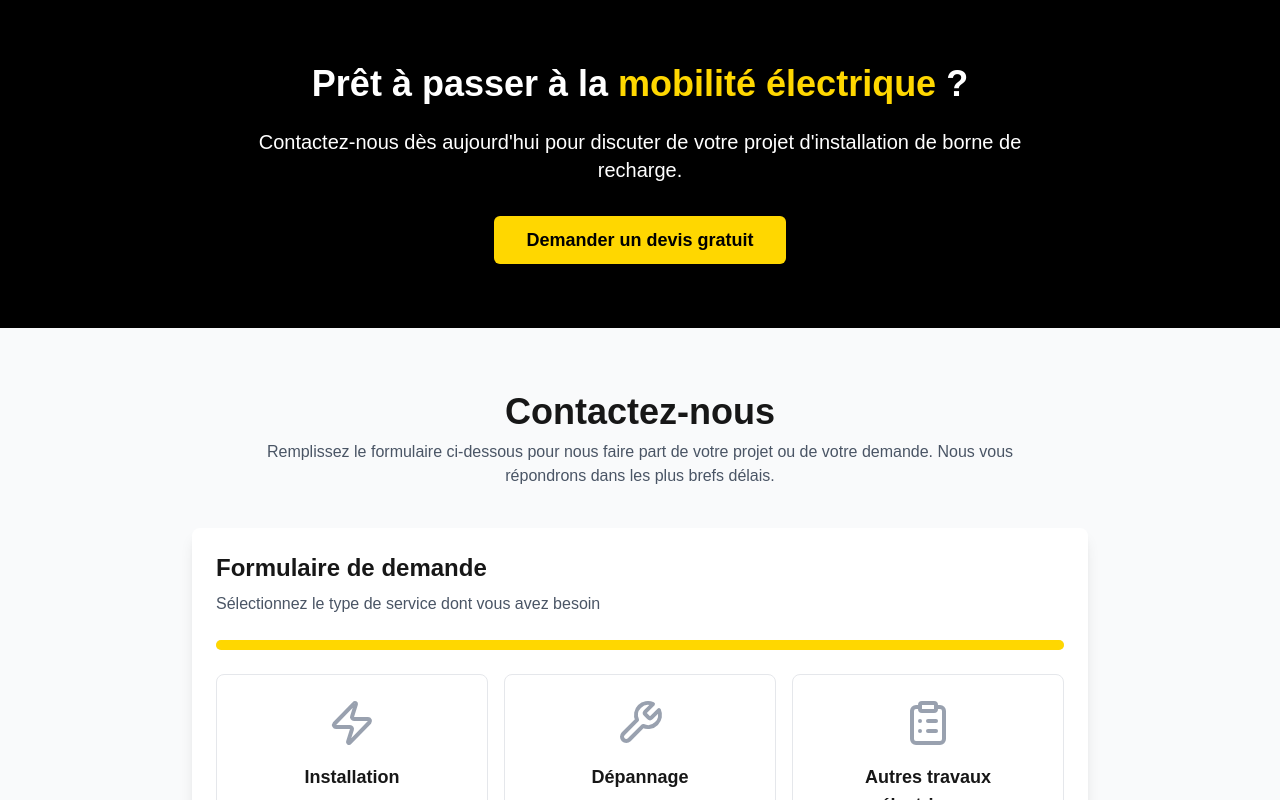
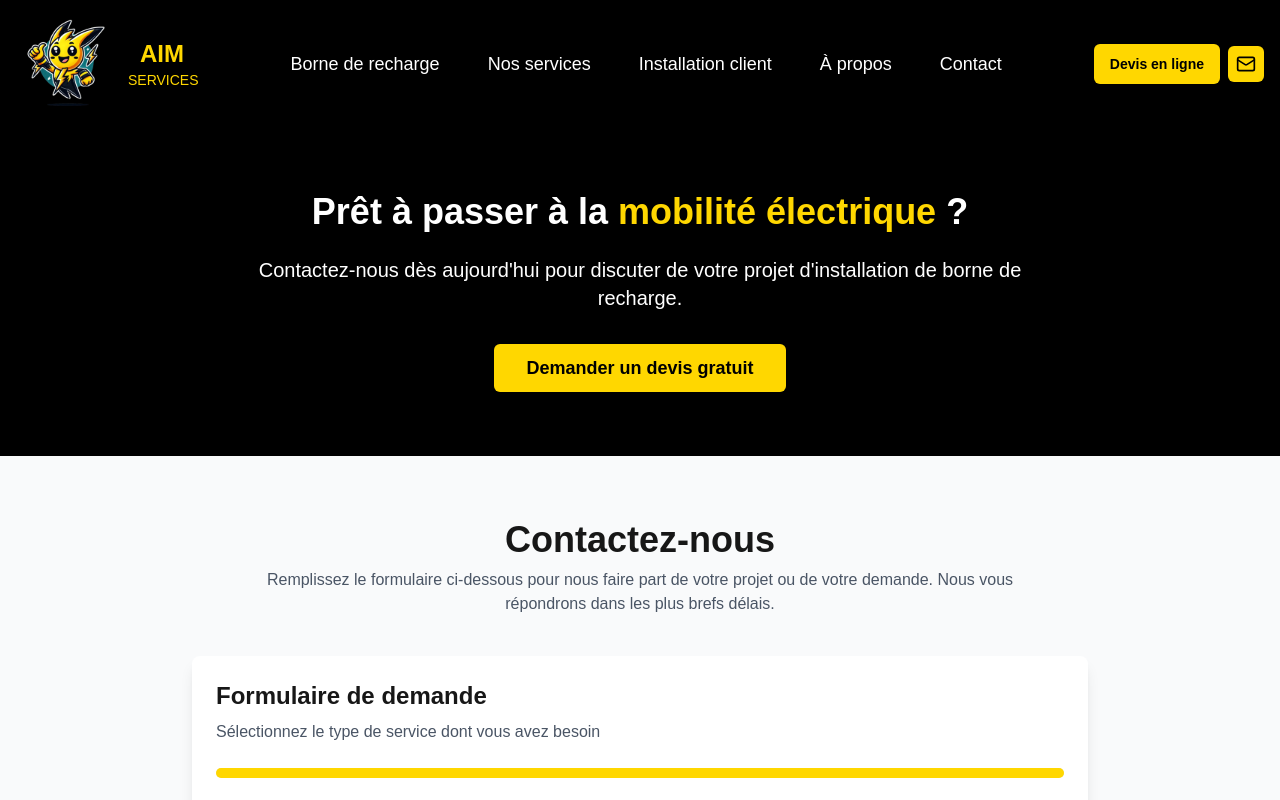
Before and after one commit to EddyBough/aim-service, a Next.js app: page / in a window 1280 px wide. Shown: the top 800 px of the page. Built offline with nearby package versions, Linux system fonts and the light colour scheme.

Commit message:
feat: #9 integration of nav menu

```diff
--- /dev/null
+++ b/src/app/components/navbar.tsx
@@ -0,0 +1,173 @@
+"use client";
+
+import { useState } from "react";
+import Link from "next/link";
+import { Button } from "./ui/button";
+import { Menu, X, Mail } from "lucide-react";
+import Image from "next/image";
+
+export default function Navbar() {
+  const [isMenuOpen, setIsMenuOpen] = useState(false);
+
+  return (
+    <header className="bg-black text-white sticky top-0 z-50">
+      <div className="container mx-auto px-4">
+        <div className="flex items-center justify-between h-32 relative">
+          {/* Logo seul à gauche (mobile/tablette) */}
+          <div className="xl:hidden w-20 h-20 flex-shrink-0">
+            <Image
+              src="/img/logo-aim-services.svg"
+              alt="Logo AIM"
+              width={75}
+              height={75}
+              className="object-contain"
+            />
+          </div>
+
+          {/* Texte AIM SERVICES centré (mobile/tablette) */}
+          <div className="xl:hidden absolute left-1/2 transform -translate-x-1/2 flex flex-col items-center text-center">
+            <span className="text-xl font-bold text-[#FFD700]">AIM</span>
+            <span className="text-sm text-[#FFD700]">SERVICES</span>
+          </div>
+
+          {/* Logo + texte (desktop uniquement) */}
+          <Link href="/" className="hidden xl:flex items-center">
+            <div className="w-24 h-24 mr-4 flex-shrink-0">
+              <Image
+                src="/img/logo-aim-services.svg"
+                alt="AIM SERVICES Logo"
+                width={96}
+                height={96}
+                className="object-contain"
+              />
+            </div>
+            <div className="flex flex-col">
+              <span className="text-2xl font-bold text-[#FFD700] xl:ml-3">
+                AIM
+              </span>
+              <span className="text-sm text-[#FFD700]">SERVICES</span>
+            </div>
+          </Link>
+
+          {/* Desktop Navigation */}
+          <nav className="hidden xl:flex items-center space-x-12 text-[18px]">
+            <Link
+              href="/borne-de-recharge"
+              className="text-white hover:text-[#FFD700] transition-colors"
+            >
+              Borne de recharge
+            </Link>
+            <Link
+              href="/nos-services"
+              className="text-white hover:text-[#FFD700] transition-colors"
+            >
+              Nos services
+            </Link>
+            <Link
+              href="/installation-client"
+              className="text-white hover:text-[#FFD700] transition-colors"
+            >
+              Installation client
+            </Link>
+            <Link
+              href="/a-propos"
+              className="text-white hover:text-[#FFD700] transition-colors"
+            >
+              À propos
+            </Link>
+            <Link
+              href="/contact"
+              className="text-white hover:text-[#FFD700] transition-colors"
+            >
+              Contact
+            </Link>
+          </nav>
+
+          {/* CTA Buttons (desktop uniquement) */}
+          <div className="hidden xl:flex items-center space-x-2">
+            <Link href="/devis">
+              <Button className="bg-[#FFD700] hover:bg-[#E6C200] text-black font-bold">
+                Devis en ligne
+              </Button>
+            </Link>
+            <Link
+              href="/contact"
+              className="bg-[#FFD700] p-2 rounded-md flex items-center justify-center"
+            >
+              <Mail className="h-5 w-5 text-black" />
+            </Link>
+          </div>
+
+          {/* Menu Burger (mobile/tablette) */}
+          <button
+            className="xl:hidden text-white"
+            onClick={() => setIsMenuOpen(!isMenuOpen)}
+          >
+            {isMenuOpen ? (
+              <X className="h-6 w-6" />
+            ) : (
+              <Menu className="h-12 w-12 text-[#FFD700] mr-3" />
+            )}
+          </button>
+        </div>
+      </div>
+
+      {/* Mobile Menu */}
+      {isMenuOpen && (
+        <div className="xl:hidden bg-black">
+          <div className="container mx-auto px-4 py-4">
+            <nav className="flex flex-col items-center space-y-4 text-center">
+              <Link
+                href="/borne-de-recharge"
+                className="text-white hover:text-[#FFD700] transition-colors py-2"
+                onClick={() => setIsMenuOpen(false)}
+              >
+                Borne de recharge
+              </Link>
+              <Link
+                href="/nos-services"
+                className="text-white hover:text-[#FFD700] transition-colors py-2"
+                onClick={() => setIsMenuOpen(false)}
+              >
+                Nos services
+              </Link>
+              <Link
+                href="/installation-client"
+                className="text-white hover:text-[#FFD700] transition-colors py-2"
+                onClick={() => setIsMenuOpen(false)}
+              >
+                Installation client
+              </Link>
+              <Link
+                href="/a-propos"
+                className="text-white hover:text-[#FFD700] transition-colors py-2"
+                onClick={() => setIsMenuOpen(false)}
+              >
+                À propos
+              </Link>
+              <Link
+                href="/contact"
+                className="text-white hover:text-[#FFD700] transition-colors py-2"
+                onClick={() => setIsMenuOpen(false)}
+              >
+                Contact
+              </Link>
+              <div className="flex flex-col gap-2 pt-4 w-full px-4">
+                <Link href="/devis" className="w-full">
+                  <Button className="bg-[#FFD700] hover:bg-[#E6C200] text-black font-bold w-full">
+                    Devis en ligne
+                  </Button>
+                </Link>
+                <Link href="/contact" className="w-full">
+                  <Button className="bg-[#FFD700] hover:bg-[#E6C200] text-black font-bold w-full">
+                    <Mail className="mr-2 h-4 w-4" /> Contact
+                  </Button>
+                </Link>
+              </div>
+            </nav>
+          </div>
+        </div>
+      )}
+    </header>
+  );
+}
--- a/src/app/layout.tsx
+++ b/src/app/layout.tsx
@@ -2,6 +2,7 @@ import type { Metadata } from "next";
 import { Geist, Geist_Mono } from "next/font/google";
 import "./globals.css";
 import { Toaster } from "sonner";
+import Navbar from "./components/navbar";
 
 const geistSans = Geist({
   variable: "--font-geist-sans",
@@ -28,6 +29,7 @@ export default function RootLayout({
       <body
         className={`${geistSans.variable} ${geistMono.variable} antialiased`}
       >
+        <Navbar />
         {children}
         <Toaster position="bottom-center" />
       </body>
```
Also changed, not shown: public/img/logo-aim-services.svg (added).
